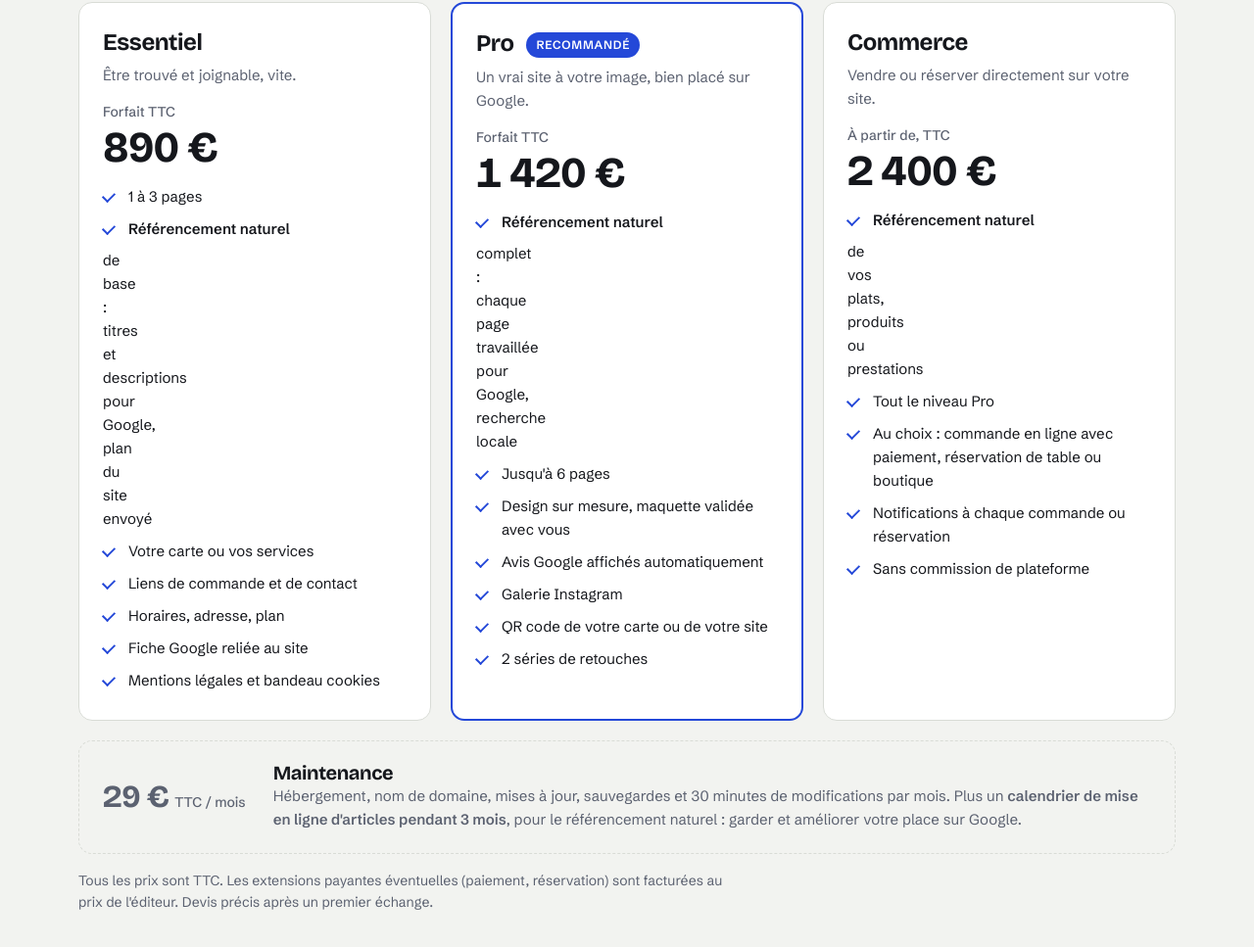
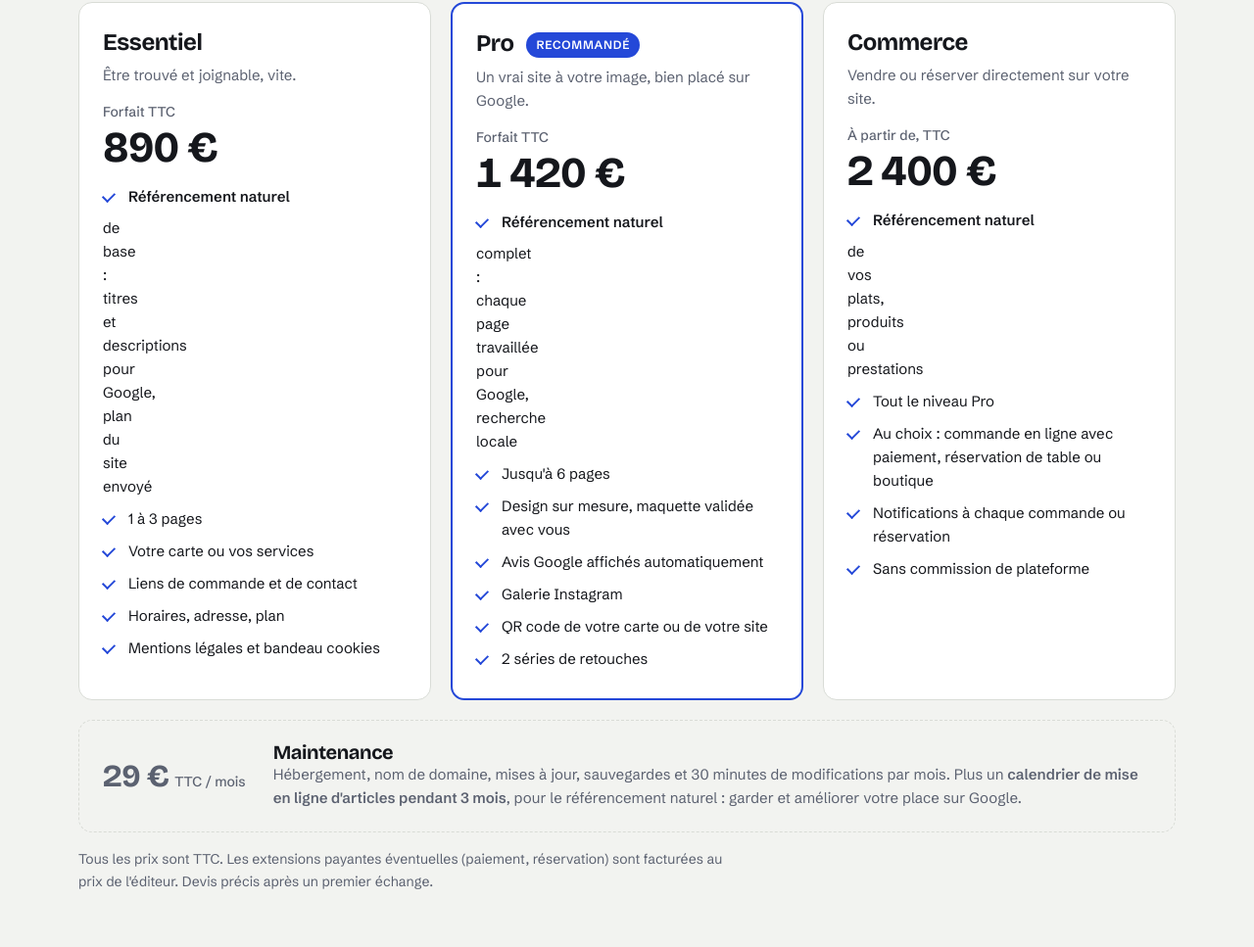
Before and after one commit to cresusjpt/wordpress, a plain HTML site: page index.html in a window 1280 px wide. Shown: the part 3782-4749 px from the top of the page at 98% size. Drawn offline with nearby package versions, Linux system fonts and the light colour scheme.

Commit message:
Ordre des lignes de la formule Essentiel
Co-Authored-By: Claude Opus 5.5 <noreply@anthropic.com>

```diff
--- a/index.html
+++ b/index.html
@@ -312,12 +312,11 @@ footer{padding-block:0 40px;color:var(--muted);font-size:14px}
         <p class="for">Être trouvé et joignable, vite.</p>
         <p class="price"><small>Forfait TTC</small>890 €</p>
         <ul>
+          <li><strong>Référencement naturel</strong> de base : titres et descriptions pour Google, plan du site envoyé</li>
           <li>1 à 3 pages</li>
-          <li><strong>Référencement naturel</strong> de base : titres et descriptions pour Google, plan du site envoyé</li>
           <li>Votre carte ou vos services</li>
           <li>Liens de commande et de contact</li>
           <li>Horaires, adresse, plan</li>
-          <li>Fiche Google reliée au site</li>
           <li>Mentions légales et bandeau cookies</li>
         </ul>
         <!--EX-ESSENTIEL-->
```
Also changed, not shown: restaurant/index.html (+1 -2 lines).
